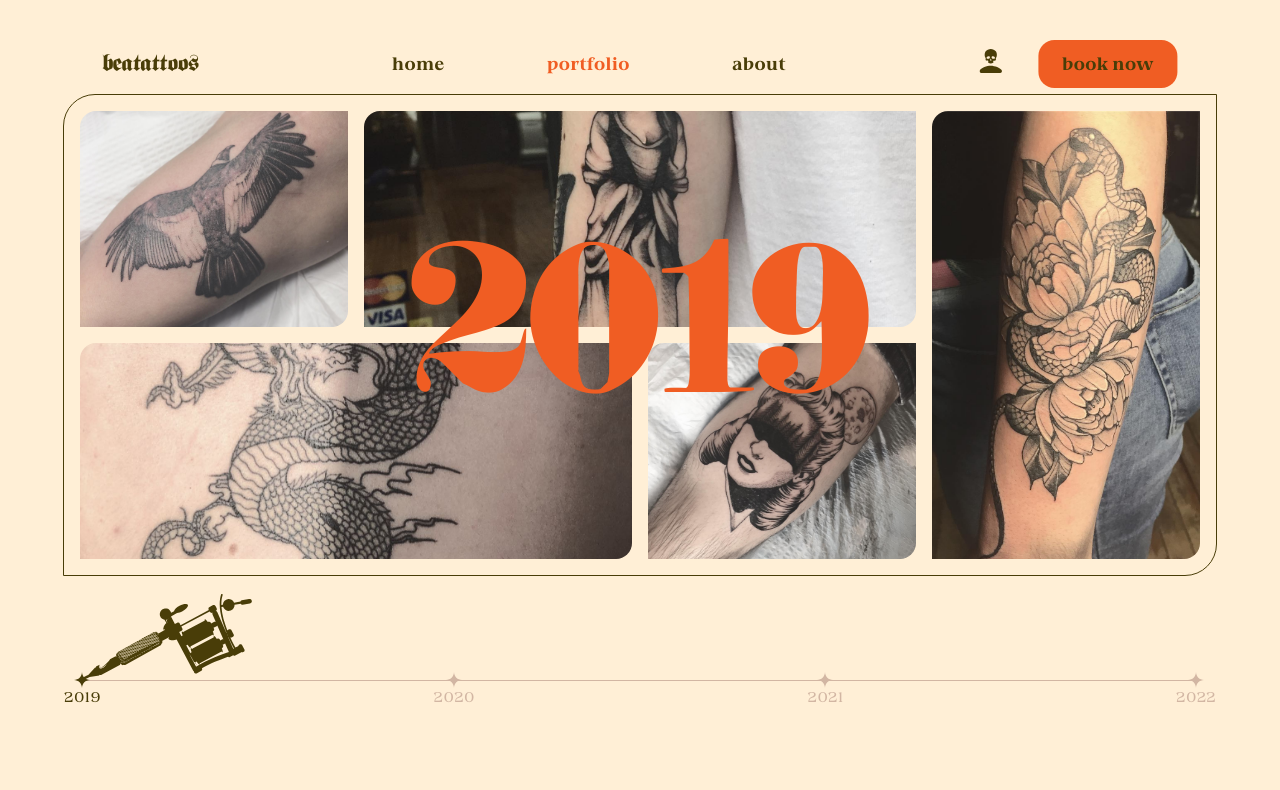
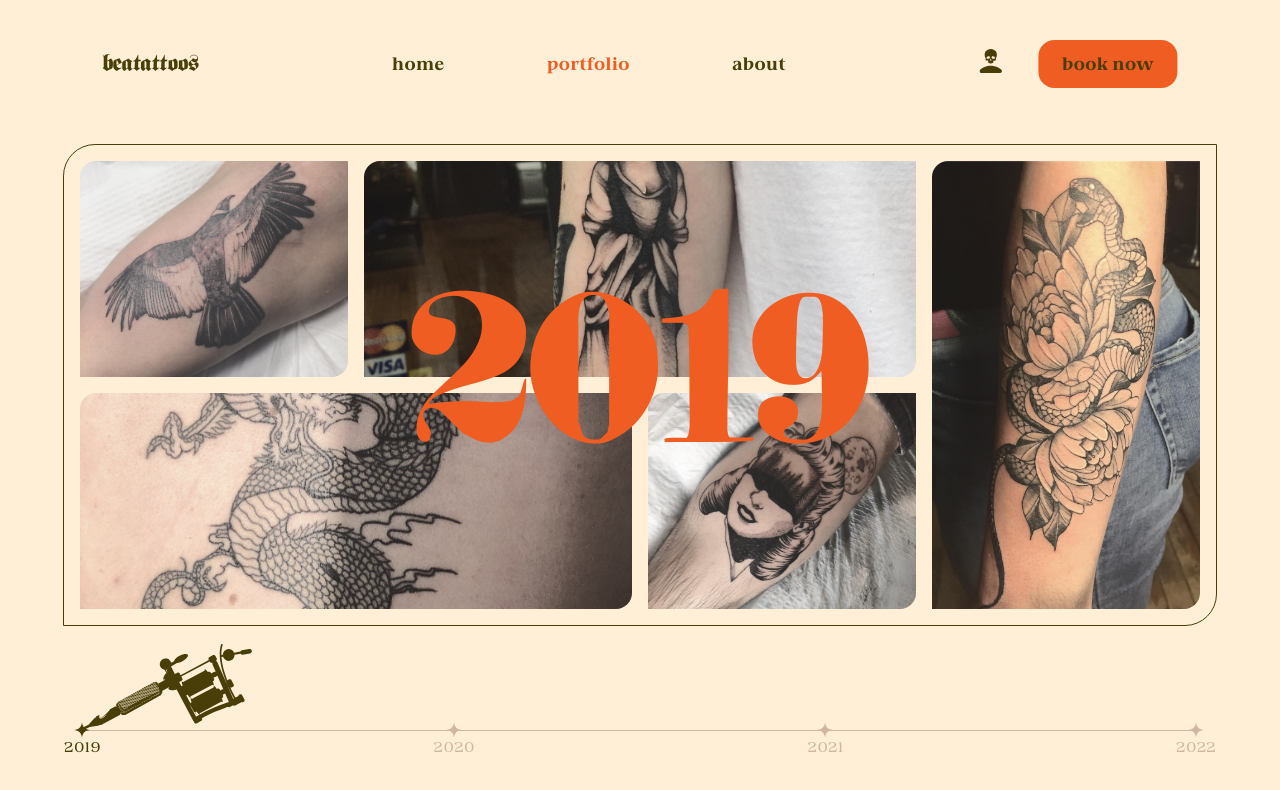
Before and after one commit to Gretron/beatattoos, a React (Create React App) app in the folder src/frontend/: page /portfolio in a window 1280 px wide. Shown: the top 790 px of the page. Built offline with nearby package versions, Linux system fonts and the light colour scheme.

Commit message:
style(frontend/portfolio): fix portfolio padding footer bug

```diff
--- a/src/frontend/src/features/portfolio/assets/css/portfolio.css
+++ b/src/frontend/src/features/portfolio/assets/css/portfolio.css
@@ -1,13 +1,13 @@
 .portfolio {
   display: flex;
-  justify-content: center;
+  justify-content: flex-start;
   align-items: center;
   flex-direction: column;
 
   width: 100%;
   height: 100vh;
 
-  margin-bottom: 8rem;
+  padding-top: 8rem;
 }
 
 /* #region Gallery */
```
